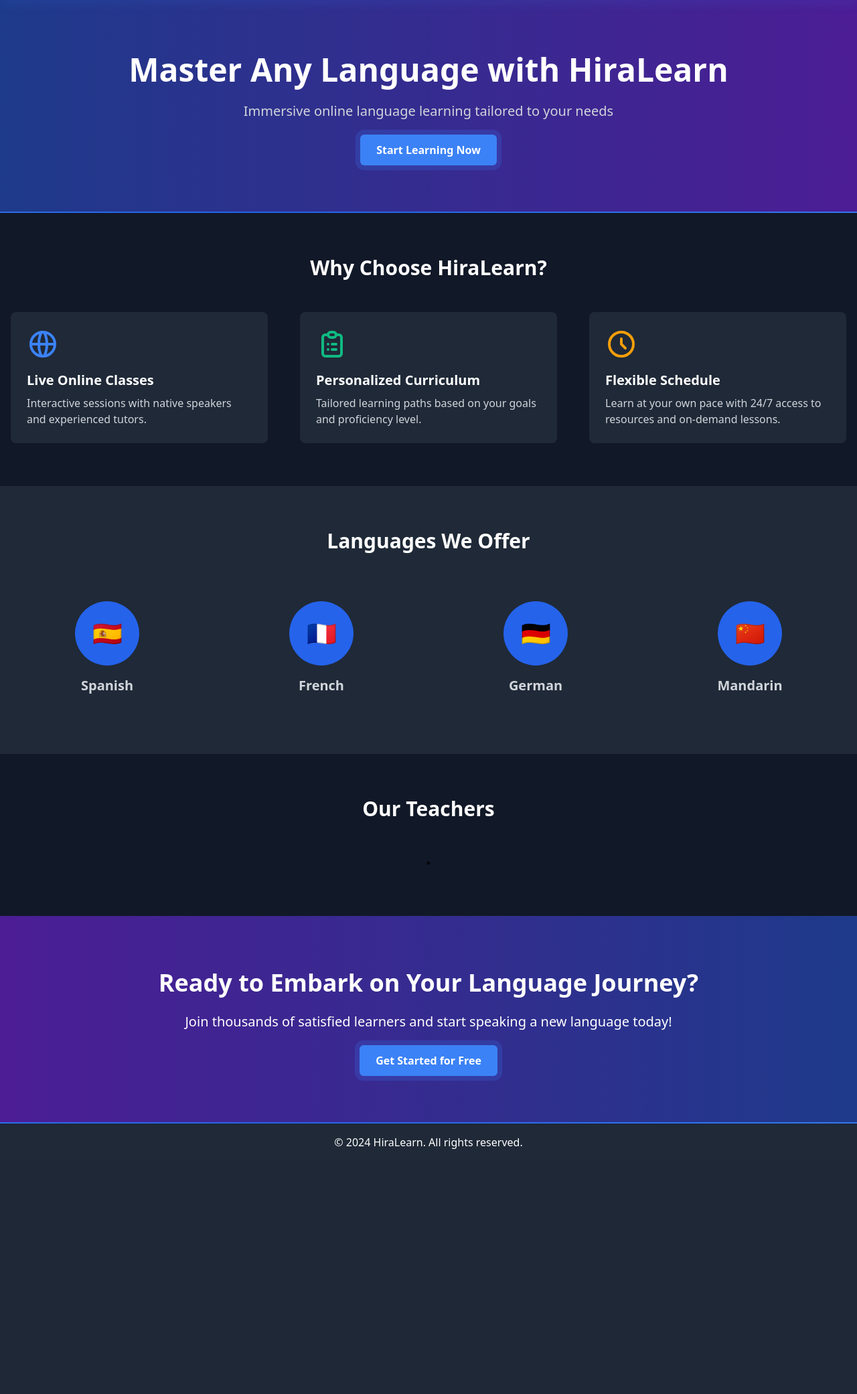
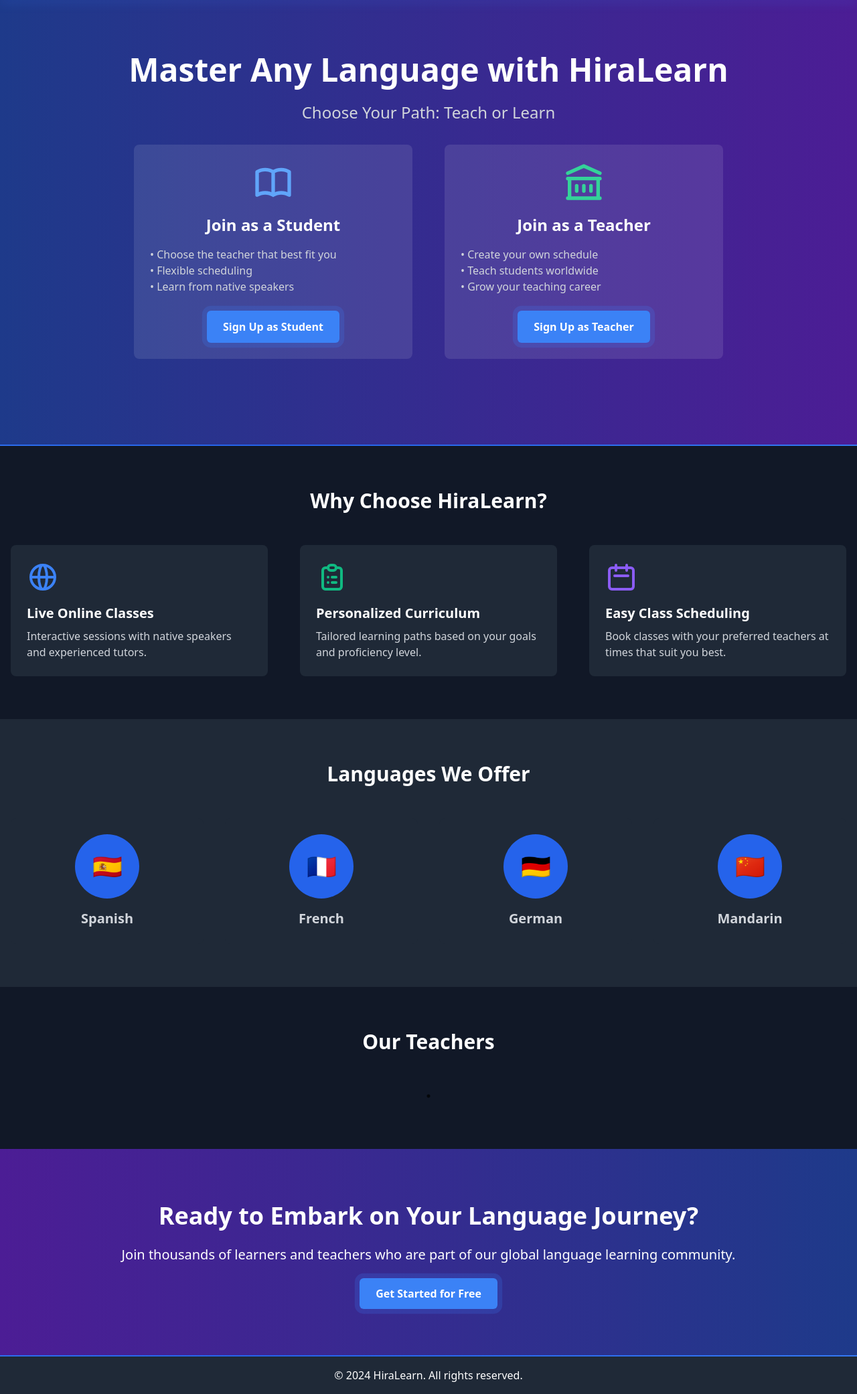
Before and after one commit to hiralinda/djangoproject_schoolwebpage, a Django app: page / in a window 1280 px wide. Shown: the part 60-2142 px from the top of the page at 67% size. Before the commit the page ends 1776 px from the top, so only its background shows below. Run offline with Django 5.2, Linux system fonts and the light colour scheme; parts of the project's set-up code (start-up, migrations or seed data) failed here and were passed over.

Commit message:
readme and requiremetns update

```diff
--- a/hira/templates/hira/index.html
+++ b/hira/templates/hira/index.html
@@ -6,8 +6,32 @@
     <section class="hero pt-20 py-20 bg-gradient-to-r from-blue-900 to-purple-900">
         <div class="container mx-auto px-4 text-center">
             <h1 class="text-5xl font-bold mb-6 text-white">Master Any Language with HiraLearn</h1>
-            <p class="text-xl mb-8">Immersive online language learning tailored to your needs</p>
-            <a href="{% url 'signup' %}" class="cta-button">Start Learning Now</a>
+            <p class="text-2xl mb-8 text-gray-300">Choose Your Path: Teach or Learn</p>
+
+            <div class="flex flex-col md:flex-row justify-center items-center mb-12 space-y-8 md:space-y-0 md:space-x-12">
+                <div class="bg-white bg-opacity-10 rounded-lg p-6 w-full md:w-1/3">
+                    <svg class="w-16 h-16 text-blue-400 mx-auto mb-4" fill="none" stroke="currentColor" viewBox="0 0 24 24" xmlns="http://www.w3.org/2000/svg"><path stroke-linecap="round" stroke-linejoin="round" stroke-width="2" d="M12 6.253v13m0-13C10.832 5.477 9.246 5 7.5 5S4.168 5.477 3 6.253v13C4.168 18.477 5.754 18 7.5 18s3.332.477 4.5 1.253m0-13C13.168 5.477 14.754 5 16.5 5c1.747 0 3.332.477 4.5 1.253v13C19.832 18.477 18.247 18 16.5 18c-1.746 0-3.332.477-4.5 1.253"></path></svg>
+                    <h2 class="text-2xl font-bold mb-4 text-white">Join as a Student</h2>
+                    <ul class="text-left text-gray-300 mb-6">
+                        <li>• Choose the teacher that best fit you</li>
+                        <li>• Flexible scheduling</li>
+                        <li>• Learn from native speakers</li>
+                    </ul>
+                    <a href="{% url 'signup' %}" class="cta-button bg-blue-600 hover:bg-blue-700 text-white font-bold py-3 px-6 rounded-full transition duration-300 inline-block">Sign Up as Student</a>
+                </div>
+
+                <div class="bg-white bg-opacity-10 rounded-lg p-6 w-full md:w-1/3">
+                    <svg class="w-16 h-16 text-green-400 mx-auto mb-4" fill="none" stroke="currentColor" viewBox="0 0 24 24" xmlns="http://www.w3.org/2000/svg"><path stroke-linecap="round" stroke-linejoin="round" stroke-width="2" d="M8 14v3m4-3v3m4-3v3M3 21h18M3 10h18M3 7l9-4 9 4M4 10h16v11H4V10z"></path></svg>
+                    <h2 class="text-2xl font-bold mb-4 text-white">Join as a Teacher</h2>
+                    <ul class="text-left text-gray-300 mb-6">
+                        <li>• Create your own schedule</li>
+                        <li>• Teach students worldwide</li>
+                        <li>• Grow your teaching career</li>
+                    </ul>
+                    <a href="{% url 'signup' %}" class="cta-button bg-green-600 hover:bg-green-700 text-white font-bold py-3 px-6 rounded-full transition duration-300 inline-block">Sign Up as Teacher</a>
+                </div>
+            </div>
+
         </div>
     </section>
 
@@ -27,15 +51,16 @@
                     <h3 class="text-xl font-semibold mb-2 text-white">Personalized Curriculum</h3>
                     <p>Tailored learning paths based on your goals and proficiency level.</p>
                 </div>
+
                 <div class="feature-card">
-                    <svg class="w-12 h-12 text-yellow-500 mb-4" fill="none" stroke="currentColor" viewBox="0 0 24 24" xmlns="http://www.w3.org/2000/svg"><path stroke-linecap="round" stroke-linejoin="round" stroke-width="2" d="M12 8v4l3 3m6-3a9 9 0 11-18 0 9 9 0 0118 0z"></path></svg>
-                    <h3 class="text-xl font-semibold mb-2 text-white">Flexible Schedule</h3>
-                    <p>Learn at your own pace with 24/7 access to resources and on-demand lessons.</p>
+                    <svg class="w-12 h-12 text-purple-500 mb-4" fill="none" stroke="currentColor" viewBox="0 0 24 24" xmlns="http://www.w3.org/2000/svg"><path stroke-linecap="round" stroke-linejoin="round" stroke-width="2" d="M8 7V3m8 4V3m-9 8h10M5 21h14a2 2 0 002-2V7a2 2 0 00-2-2H5a2 2 0 00-2 2v12a2 2 0 002 2z"></path></svg>
+                    <h3 class="text-xl font-semibold mb-2 text-white">Easy Class Scheduling</h3>
+                    <p>Book classes with your preferred teachers at times that suit you best.</p>
                 </div>
+
             </div>
         </div>
     </section>
-
 
     <section class="languages py-16 bg-gray-800">
         <div class="container mx-auto px-4">
@@ -100,7 +125,7 @@
     <section class="cta bg-gradient-to-r from-purple-900 to-blue-900 text-white py-20">
         <div class="container mx-auto px-4 text-center">
             <h2 class="text-4xl font-bold mb-6">Ready to Embark on Your Language Journey?</h2>
-            <p class="text-xl mb-8">Join thousands of satisfied learners and start speaking a new language today!</p>
+            <p class="text-xl mb-8">Join thousands of learners and teachers who are part of our global language learning community.</p>
             <a href="{% url 'signup' %}" class="cta-button">Get Started for Free</a>
         </div>
     </section>
--- a/hira/views.py
+++ b/hira/views.py
@@ -27,6 +27,10 @@
         return render(request, 'hira/home.html')
 
 def signup(request):
+    # If user is already logged in, log them out
+    if request.user.is_authenticated:
+        logout(request)
+
     if request.method == 'POST':
         form = CustomUserCreationForm(request.POST)
         if form.is_valid():
@@ -35,6 +39,7 @@
             return redirect('home')
     else:
         form = CustomUserCreationForm()
+
     return render(request, 'registration/signup.html', {'form': form})
 
 class CustomLoginView(LoginView):
```
Also changed, not shown: hira/templates/hira/scheduled_classes.html (+7 -1 lines), requirements.txt (+4 -29 lines), README.md, 1 other file.
